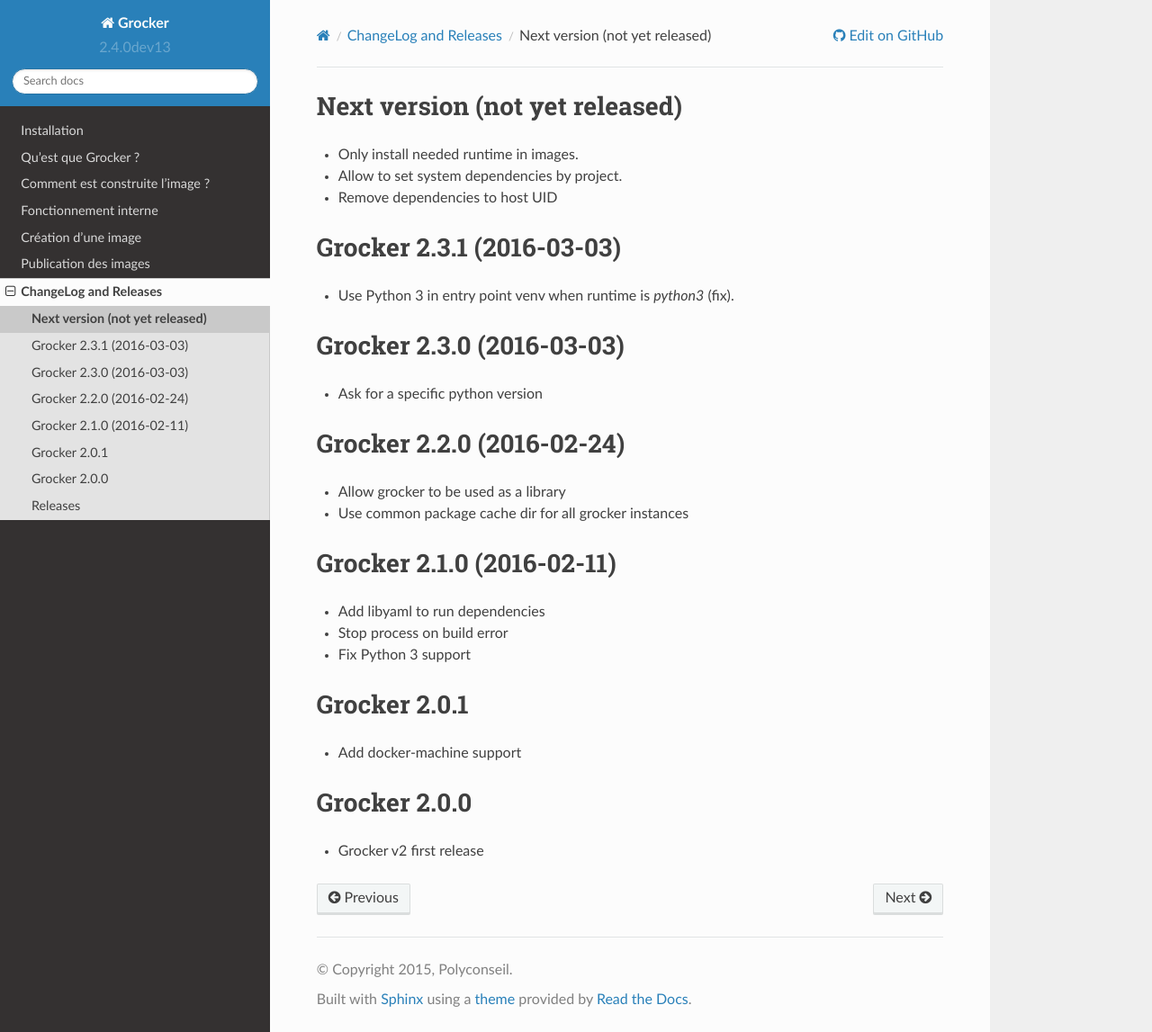
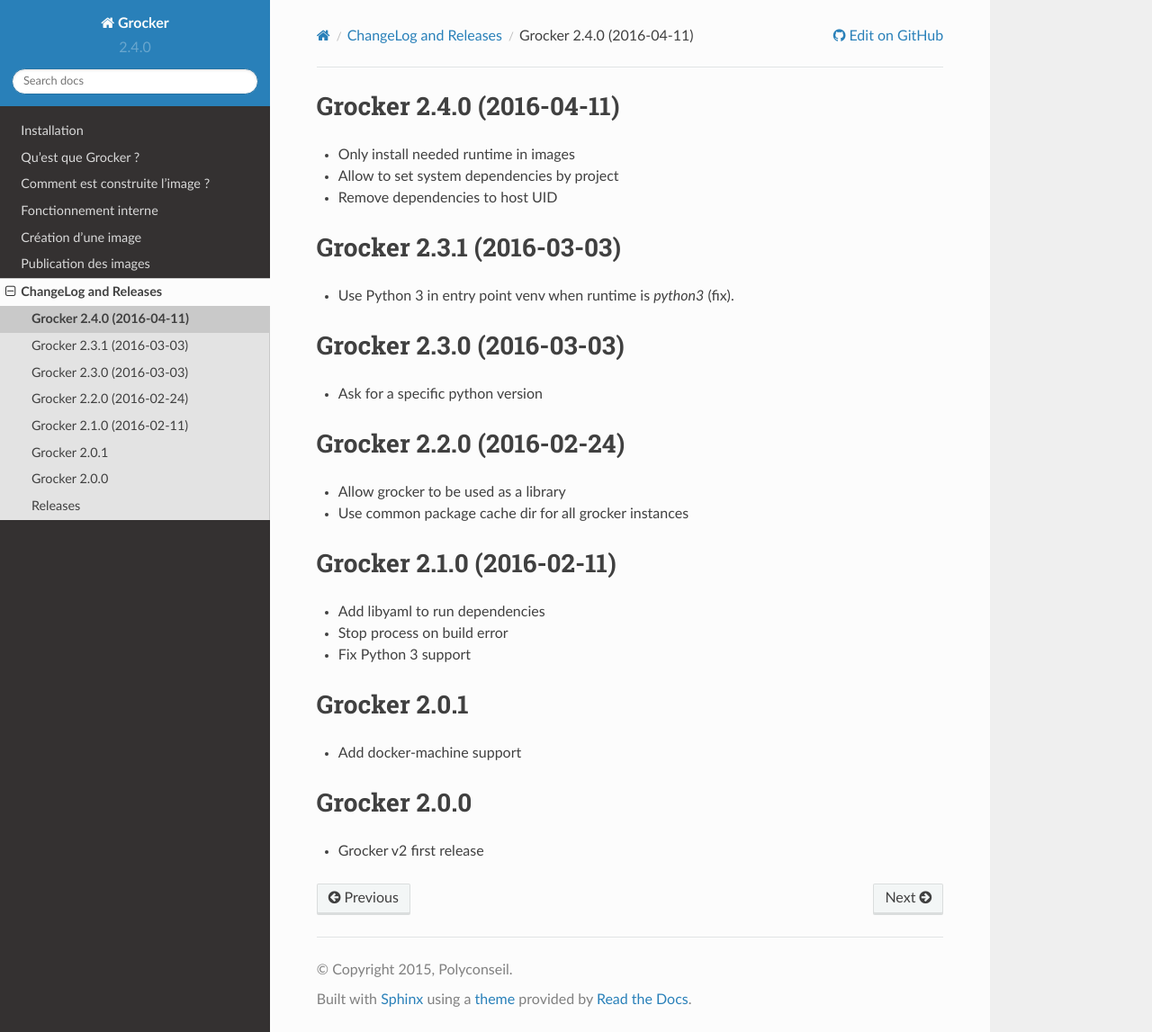
Before and after one commit to Polyconseil/grocker, a Sphinx documentation site: the page built from docs/changelog.rst, in a window 1280 px wide and 1147 px high. Shown: the whole window at 90% size. Built offline with Sphinx 7.4.7 and the Read the Docs theme 2.0.0, drawn with Linux system fonts in a browser that asks for light colours.

Commit message:
Release version v2.4.0
Released-with: blease v2016.04.11.00590+8a65a63a
Signed-off-by: Fabien Bochu <fabien.bochu@polyconseil.fr>

```diff
--- a/docs/changelog.rst
+++ b/docs/changelog.rst
@@ -1,8 +1,8 @@
-Next version (not yet released)
--------------------------------
+Grocker 2.4.0 (2016-04-11)
+--------------------------
 
-- Only install needed runtime in images.
-- Allow to set system dependencies by project.
+- Only install needed runtime in images
+- Allow to set system dependencies by project
 - Remove dependencies to host UID
 
 
--- a/docs/releases/index.rst
+++ b/docs/releases/index.rst
@@ -2,6 +2,7 @@
 --------
 
 .. toctree::
+   2.4.0.rst
    2.3.1.rst
    2.3.0.rst
    2.2.0.rst
--- a/grocker/__init__.py
+++ b/grocker/__init__.py
@@ -3,7 +3,7 @@
 
 from __future__ import absolute_import, division, print_function, unicode_literals
 
-__version__ = '2.4.0dev13'
+__version__ = '2.4.0'
 __copyright__ = '2015, Polyconseil'
 __description__ = 'Docker image builder'
 
```
Also changed, not shown: docs/releases/2.4.0.rst (added, +17 -0 lines).
